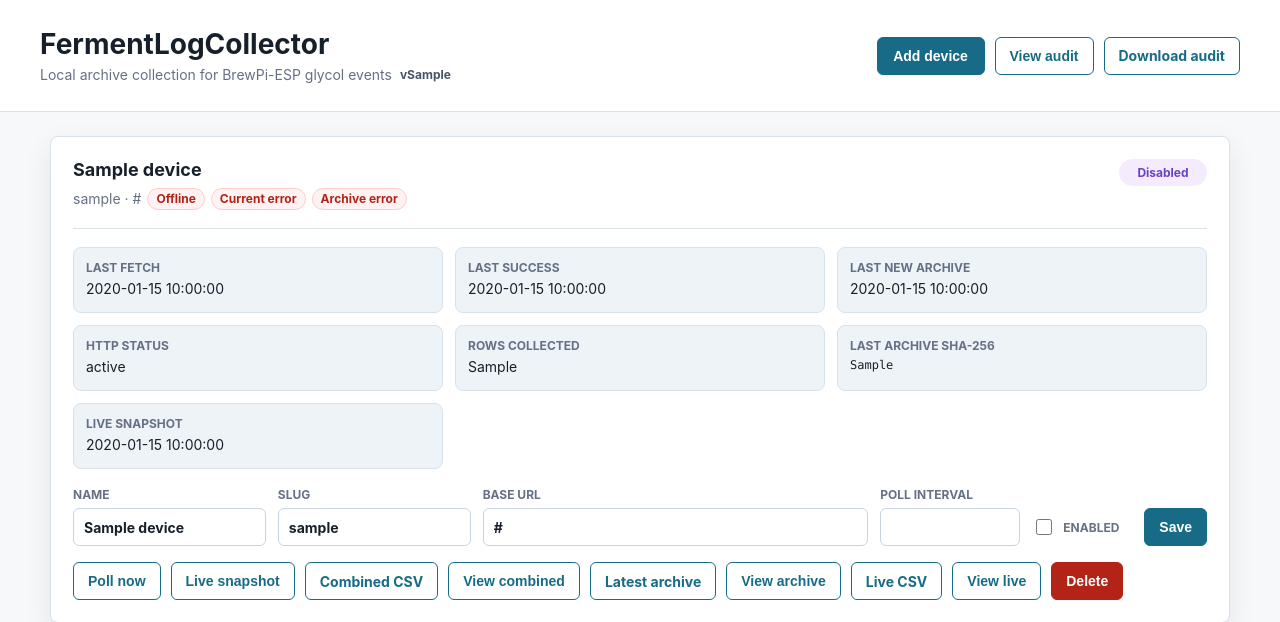
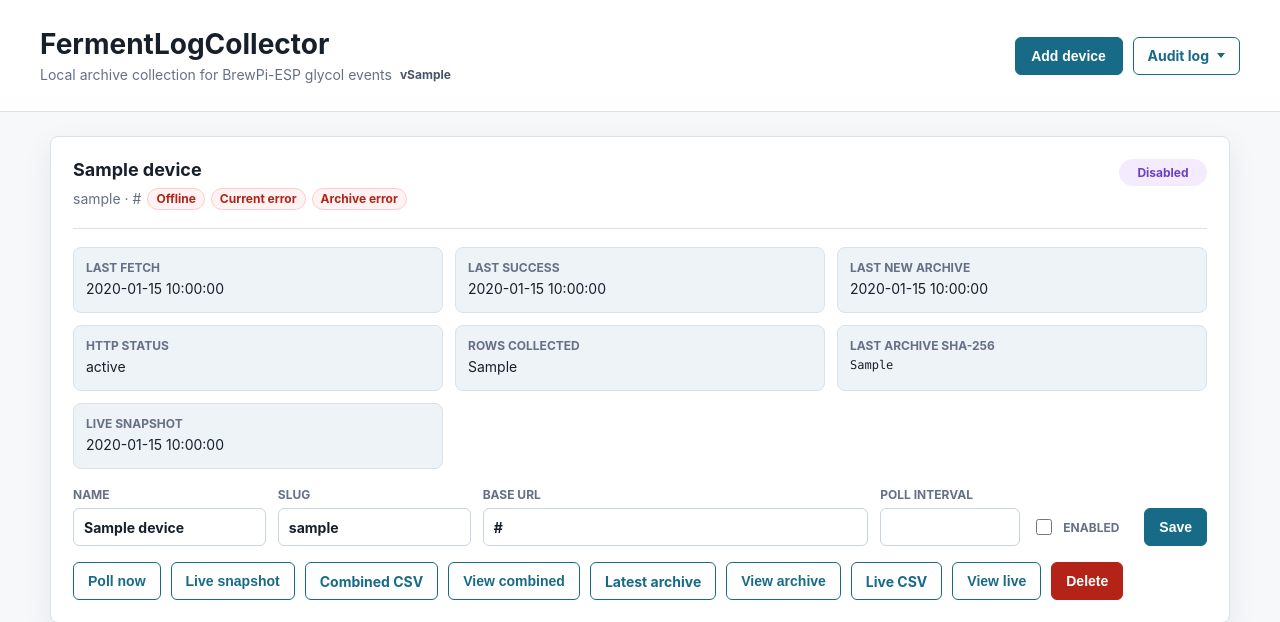
Before and after one commit to RikyTres/FermentLogCollector, a FastAPI app: template ferment_log_collector/templates/index.html in a window 1280 px wide. Shown: the top 622 px of the page. Run offline with FastAPI, Linux system fonts and the light colour scheme; the template is opened without the code that fills it: most values are stand-ins (such as "Sample title", 1, 10 or a date in 2020).

Commit message:
Group audit log actions in menu

```diff
--- a/ferment_log_collector/static/app.js
+++ b/ferment_log_collector/static/app.js
@@ -179,6 +179,7 @@ function attachLogViewer() {
       currentUrl = button.dataset.logUrl || "";
       title.textContent = button.dataset.logTitle || "Log viewer";
       downloadLink.href = button.dataset.logDownload || "#";
+      button.closest("details")?.removeAttribute("open");
       viewer.hidden = false;
       viewer.scrollIntoView({ block: "start", behavior: "smooth" });
       loadPreview();
--- a/ferment_log_collector/static/styles.css
+++ b/ferment_log_collector/static/styles.css
@@ -83,6 +83,69 @@ footer {
   flex-wrap: wrap;
   align-items: center;
   gap: 10px;
+}
+
+.action-menu {
+  position: relative;
+}
+
+.action-menu summary {
+  list-style: none;
+}
+
+.action-menu summary::-webkit-details-marker {
+  display: none;
+}
+
+.action-menu summary::after {
+  content: "";
+  width: 0;
+  height: 0;
+  margin-left: 8px;
+  border-left: 4px solid transparent;
+  border-right: 4px solid transparent;
+  border-top: 5px solid currentColor;
+}
+
+.action-menu[open] summary::after {
+  transform: rotate(180deg);
+}
+
+.action-menu-list {
+  position: absolute;
+  top: calc(100% + 6px);
+  right: 0;
+  z-index: 10;
+  min-width: 160px;
+  padding: 6px;
+  background: #ffffff;
+  border: 1px solid var(--border);
+  border-radius: 8px;
+  box-shadow: var(--shadow);
+}
+
+.action-menu-list a,
+.action-menu-list button {
+  display: flex;
+  width: 100%;
+  min-height: 34px;
+  align-items: center;
+  padding: 8px 10px;
+  color: var(--text);
+  background: transparent;
+  border: 0;
+  border-radius: 6px;
+  font: inherit;
+  font-size: 14px;
+  font-weight: 600;
+  text-align: left;
+  text-decoration: none;
+  cursor: pointer;
+}
+
+.action-menu-list a:hover,
+.action-menu-list button:hover {
+  background: var(--surface-strong);
 }
 
 #add-device-open {
--- a/ferment_log_collector/templates/index.html
+++ b/ferment_log_collector/templates/index.html
@@ -27,16 +27,20 @@
           title="Show the new device form."
           {% if show_add_device %}hidden{% endif %}
         >Add device</button>
+        <details class="action-menu">
+          <summary class="button secondary" title="Open audit log actions.">Audit log</summary>
+          <div class="action-menu-list">
             <button
-          class="button secondary"
               type="button"
               data-log-viewer-open
               data-log-url="/api/audit/current"
               data-log-download="/audit/current.log"
               data-log-title="Collector audit log"
               title="View the current monthly collector audit log."
-        >View audit</button>
-        <a class="button secondary" href="/audit/current.log" title="Download the current monthly collector audit log.">Download audit</a>
+            >View online</button>
+            <a href="/audit/current.log" title="Download the current monthly collector audit log.">Download</a>
+          </div>
+        </details>
       </div>
     </header>
 
```
Lines whose indentation alone changed are shown as unchanged.
